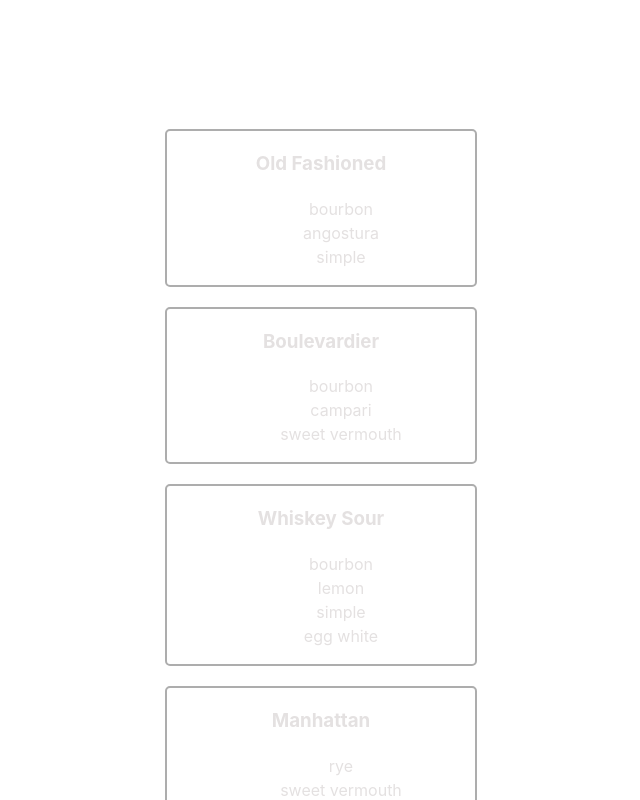
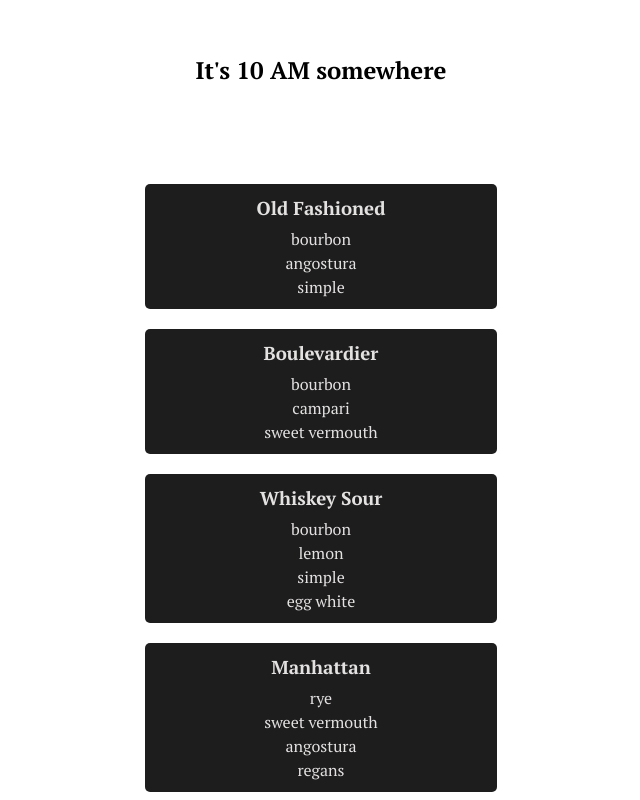
Before and after one commit to Newtonian1/cocktail-menu, a React (Vite) app: page / in a window 1280 px wide. Shown: the top 800 px of the page, without its empty margins (319-959 px from the left). Built offline with nearby package versions, Linux system fonts and the light colour scheme.

Commit message:
feat: styling and random cocktail functionality

```diff
--- a/src/App.tsx
+++ b/src/App.tsx
@@ -13,10 +13,15 @@ const theme = createTheme({
 function App() {
   const [search, setSearch] = useState<string>("");
   const [searchType, setSearchType] = useState<SearchType>(SearchType.Name);
+  const [random, setRandom] = useState<boolean>(false);
 
   return (
     <ThemeProvider theme={theme}>
-      <h1></h1>
+      <h2
+        onClick={() => { setRandom(!random) }}
+      >
+        It's 10 AM somewhere
+      </h2>
 
       <div id="search-bar">
         <TextField
@@ -36,7 +41,7 @@ function App() {
         </Select>
       </div>
 
-      <CocktailList search={search} searchType={searchType}/>
+      <CocktailList search={search} searchType={searchType} random={random}/>
     </ThemeProvider>
   )
 }
--- a/src/components/CocktailCard.css
+++ b/src/components/CocktailCard.css
@@ -1,8 +1,20 @@
 .cocktail-card {
     color: rgb(228, 225, 225);
-    border: 2px solid rgb(173, 173, 173);
+    background-color: #1d1d1d;
+    padding: 5px;
     border-radius: 5px;
-    margin: 20px;
+    margin-top: 20px;
+}
+
+.cocktail-name {
+    margin: 5px;
+}
+
+ul {
+    display: flex;
+    flex-direction: column;
+    margin: 0 0 5px 0;
+    padding: 0;
 }
 
 li {
--- a/src/components/CocktailCard.tsx
+++ b/src/components/CocktailCard.tsx
@@ -8,7 +8,7 @@ interface CocktailCardProps {
 const CocktailCard: React.FC<CocktailCardProps> = ({cocktail}) => {
     return (
         <div className="cocktail-card">
-            <h3>{cocktail.name}</h3>
+            <h3 className="cocktail-name">{cocktail.name}</h3>
             <ul>
                 {cocktail.ingredients.map(i => <li>{i}</li>)}
             </ul>
--- a/src/components/CocktailList.tsx
+++ b/src/components/CocktailList.tsx
@@ -8,11 +8,16 @@ import { SearchType } from "../data/search"
 interface CocktailListProps {
     search: string
     searchType: SearchType
+    random: boolean
 }
 
-const CocktailList: React.FC<CocktailListProps> = ({search, searchType}) => {
+const CocktailList: React.FC<CocktailListProps> = ({search, searchType, random}) => {
 
-    const filteredCocktails = useMemo(() => {
+    const renderCocktails = useMemo(() => {
+        if (random) {
+            const randomIndex = Math.floor(Math.random() * cocktails.length);
+            return [cocktails[randomIndex]];
+        }
         switch (searchType) {
             case SearchType.Name:
                 return cocktails.filter((cocktail) => {
@@ -26,11 +31,11 @@ const CocktailList: React.FC<CocktailListProps> = ({search, searchType}) => {
                     })
                 });
         }
-    }, [search, searchType])
+    }, [search, searchType, random])
 
     return (
         <div className="cocktail-list">
-            {filteredCocktails.map((c: Cocktail) => <CocktailCard cocktail={c}/>)}
+            {renderCocktails.map((c: Cocktail) => <CocktailCard cocktail={c}/>)}
         </div>
     )
 }
--- a/src/index.css
+++ b/src/index.css
@@ -1,5 +1,7 @@
+@import url('https://fonts.googleapis.com/css2?family=PT+Serif:wght@400;700&display=swap');
+
 :root {
-  font-family: Inter, system-ui, Avenir, Helvetica, Arial, sans-serif;
+  font-family: 'PT Serif', Helvetica, Arial, sans-serif;
   line-height: 1.5;
   font-weight: 400;
 
@@ -14,7 +16,7 @@
 body {
   margin: 0;
   display: flex;
-  place-items: center;
+  place-items: flex-start;
   min-width: 320px;
   min-height: 100vh;
 }
```
